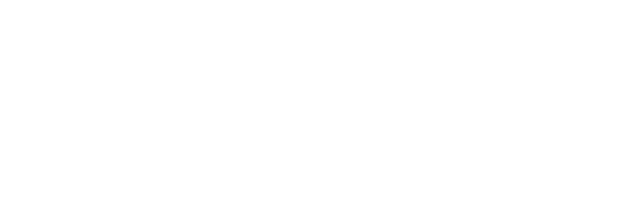
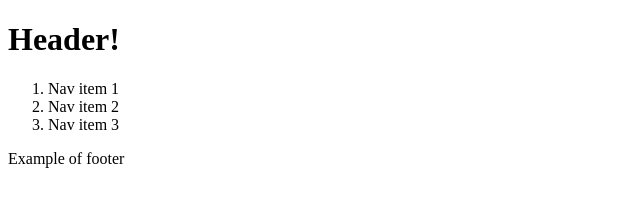
Before and after one commit to czarbina/HW-Wireframe, a plain HTML site: page index.html in a window 1280 px wide. Shown: the whole page, without its empty margins (0-640 px from the left). Drawn offline with Linux system fonts and the light colour scheme.

Commit message:
plugging away with header, nav, and footer-ish

```diff
--- a/index.html
+++ b/index.html
@@ -9,16 +9,26 @@
 <body>
 
 <!-- beginning of superchunk container -->
-<div>
+<div class="container">
 
 	<!-- beginning of horizontal chunk 1 - header. -->
 	<div>
+		<header>
+			<h1>Header!</h1>
+		</header>
 
 	</div>
 	<!-- end of chunk 1 - header -->
 
 	<!-- beginning of horizontal chunk 2 - nav -->
 	<div>
+		<nav>
+			<ol>
+				<li>Nav item 1</li>
+				<li>Nav item 2</li>
+				<li>Nav item 3</li>
+			</ol>
+		</nav>
 
 	</div>
 	<!-- end of horizontal chunk - nav -->
@@ -43,6 +53,7 @@
 
 	<!-- beginning of horizontal chunk 4 - footer -->
 	<div>
+		<footer>Example of footer</footer>
 
 	</div>
 	<!-- end of horizontal chunk 4 - footer -->
```
